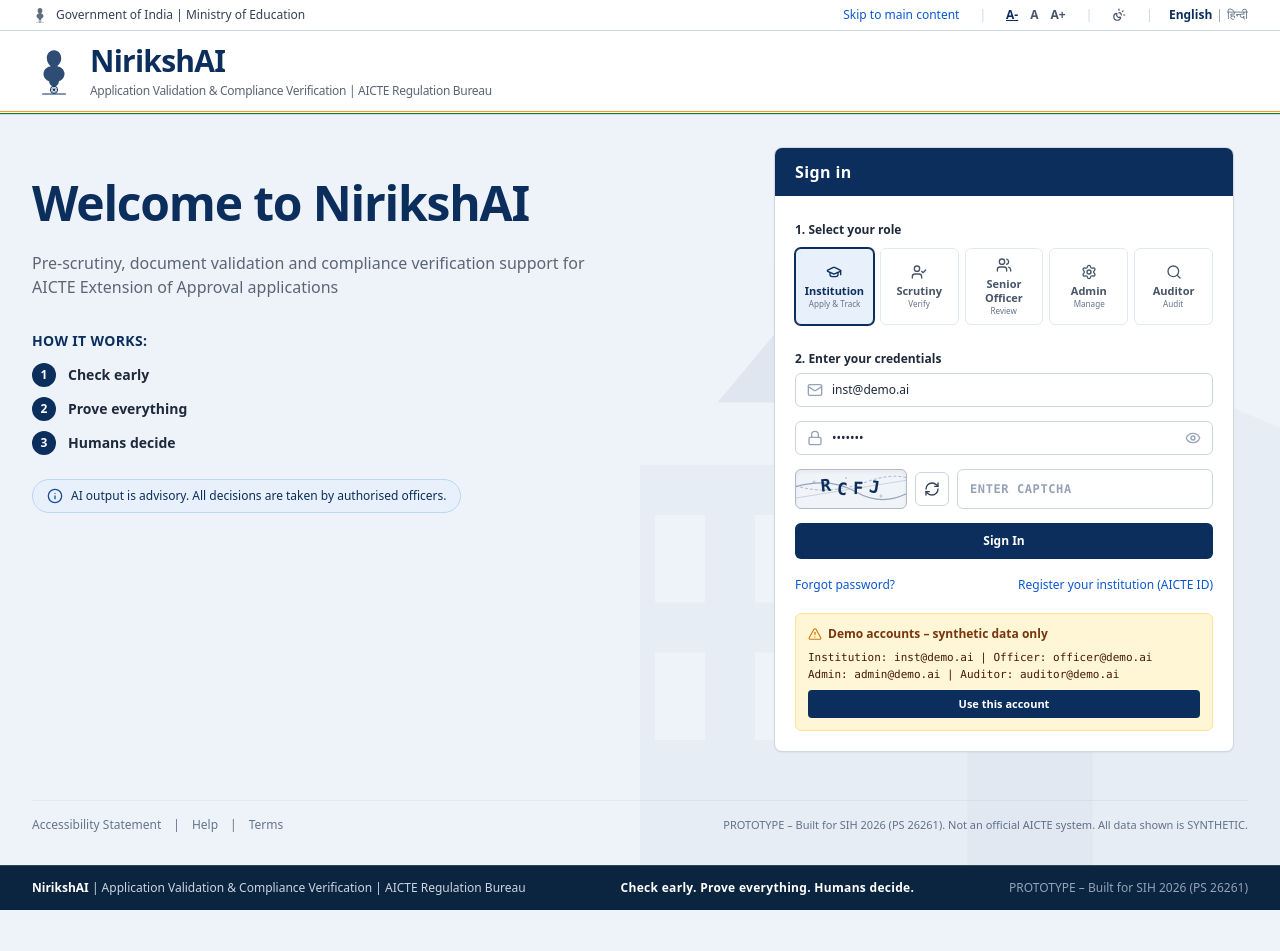
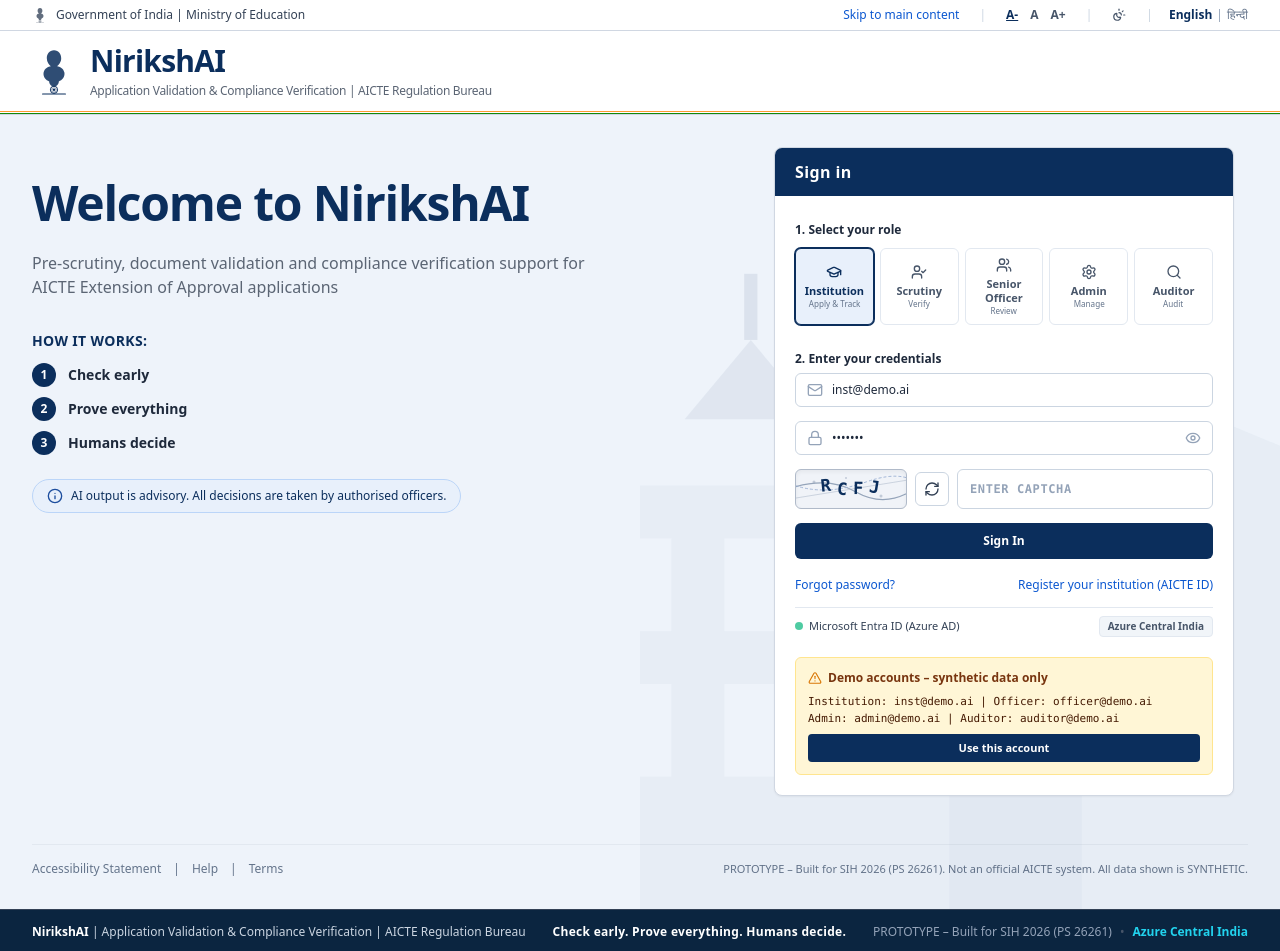
Before and after one commit to AmanMahadik/SIH2k26_2.0, a Next.js app: page /login in a window 1280 px wide. Shown: the top 951 px of the page. Before the commit the page ends 910 px from the top, so only its background shows below. Built offline with nearby package versions, Linux system fonts and the light colour scheme.

Commit message:
feat(azure): highlight Microsoft Entra ID and Azure Central India sovereign cloud in UI

```diff
--- a/app/login/page.tsx
+++ b/app/login/page.tsx
@@ -327,6 +327,17 @@
                       Register your institution (AICTE ID)
                     </a>
                   </div>
+
+                  {/* Microsoft Entra ID (Azure AD) Security Trust Badge */}
+                  <div className="pt-2 border-t border-slate-200 flex items-center justify-between text-[11px] text-slate-500">
+                    <span className="flex items-center space-x-1.5">
+                      <span className="w-2 h-2 rounded-full bg-emerald-500 animate-pulse"></span>
+                      <span className="font-medium text-slate-700">Microsoft Entra ID (Azure AD)</span>
+                    </span>
+                    <span className="font-semibold text-slate-600 bg-slate-100 px-2 py-0.5 rounded border border-slate-200 text-[10px]">
+                      Azure Central India
+                    </span>
+                  </div>
                 </form>
 
                 {/* Demo Accounts Yellow Box */}
--- a/components/gov/GovFooter.tsx
+++ b/components/gov/GovFooter.tsx
@@ -15,9 +15,11 @@
           Check early. Prove everything. Humans decide.
         </div>
 
-        {/* Right: SIH Prototype Notice */}
-        <div className="text-slate-400 font-medium">
-          PROTOTYPE – Built for SIH 2026 (PS 26261)
+        {/* Right: SIH Prototype Notice & Azure Sovereign Cloud */}
+        <div className="text-slate-400 font-medium flex items-center justify-center md:justify-end space-x-2">
+          <span>PROTOTYPE – Built for SIH 2026 (PS 26261)</span>
+          <span className="text-slate-600">•</span>
+          <span className="text-cyan-400 font-semibold">Azure Central India</span>
         </div>
       </div>
     </footer>
```
